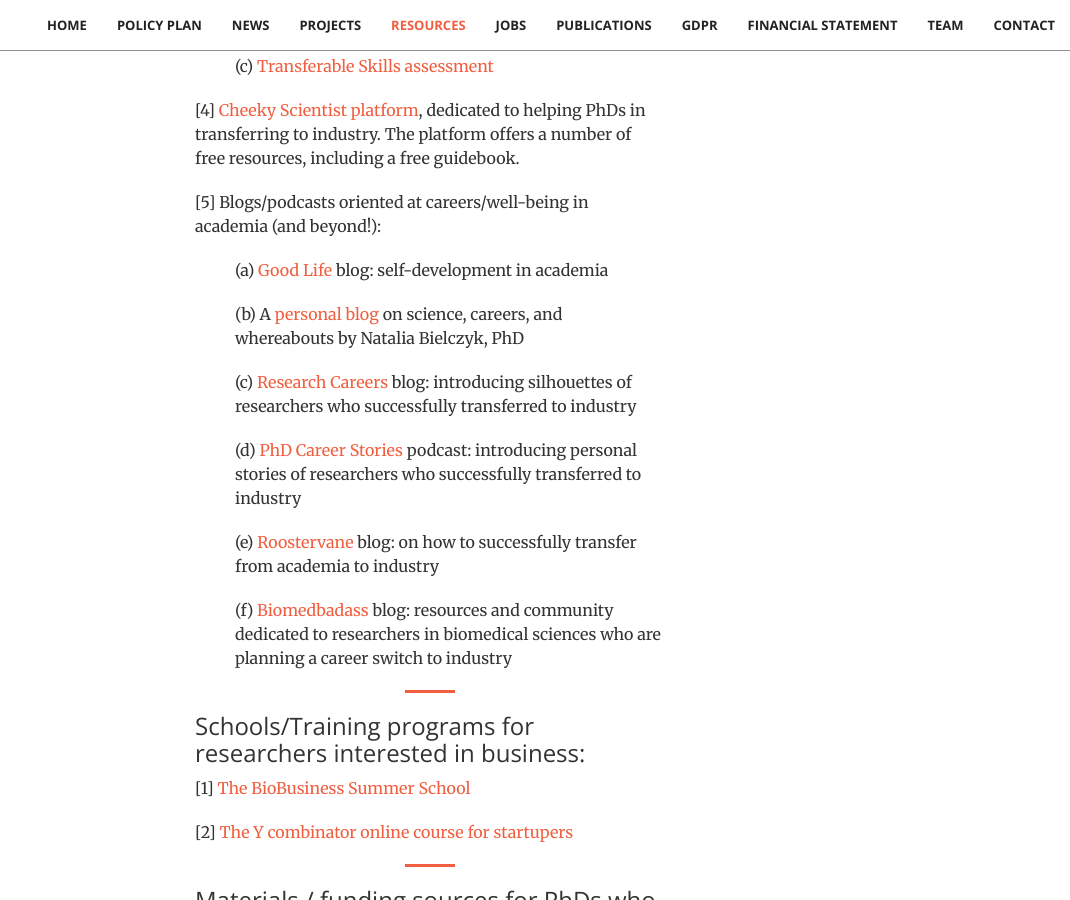
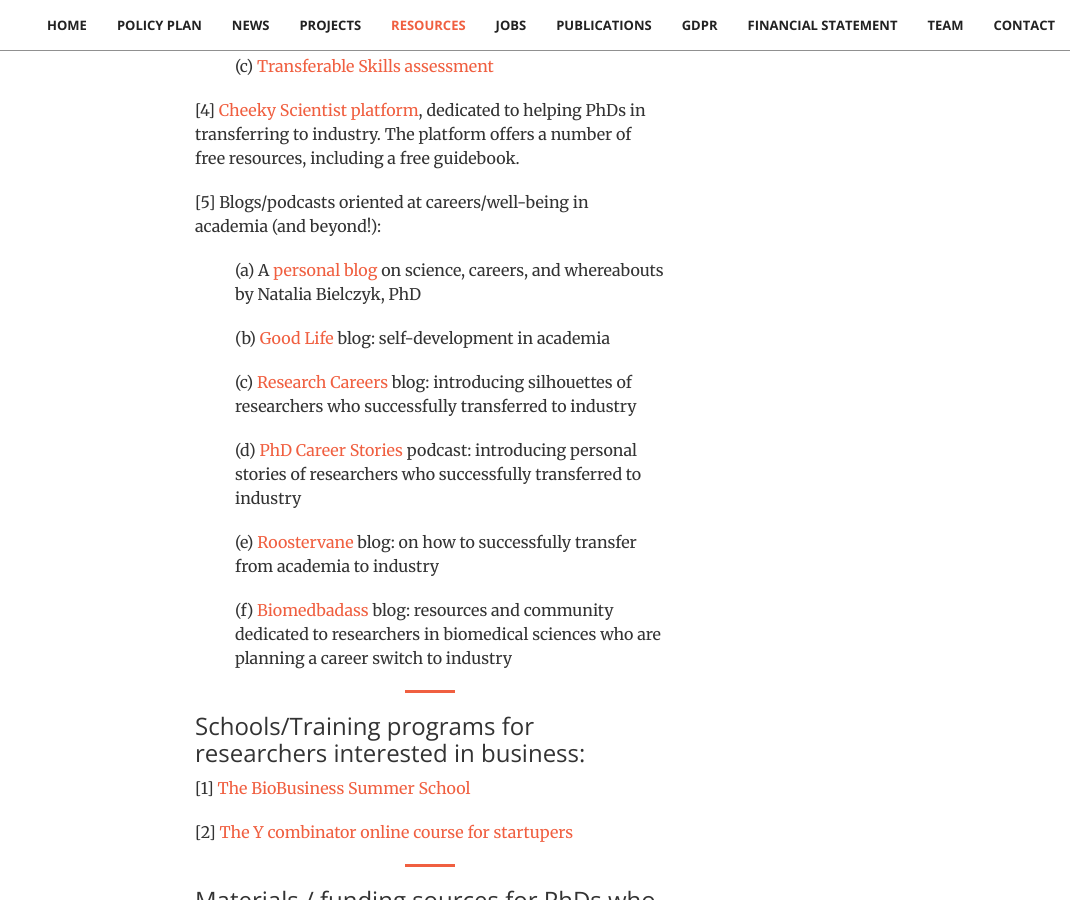
Before and after one commit to stichting-solaris/stichting-solaris.github.io, a Jekyll site: the page built from index.html, in a window 1280 px wide and 900 px high, scrolled down 15045 px. Shown: the whole window, without its empty margins (210-1280 px from the left). Built offline with Jekyll 4.4.1, drawn with Linux system fonts in a browser that asks for light colours.

Commit message:
Update resources.html

```diff
--- a/_includes/resources.html
+++ b/_includes/resources.html
@@ -123,8 +123,9 @@
 
                 <p>[5] Blogs/podcasts oriented at careers/well-being in academia (and beyond!):
 
-                <p class="tab">(a) <a href="#goodlifeblog">Good Life</a> blog: self-development in academia</p>
-                <p class="tab">(b) A <a href="https://www.nataliabielczyk.com/">personal blog</a> on science, careers, and whereabouts by Natalia Bielczyk, PhD</p>
+                <p class="tab">(a) A <a href="https://www.nataliabielczyk.com/">personal blog</a> on science, careers, and whereabouts
+                    by Natalia Bielczyk, PhD</p>
+                <p class="tab">(b) <a href="#goodlifeblog">Good Life</a> blog: self-development in academia</p>
                 <p class="tab">(c) <a href="http://research-careers.org/">Research Careers</a> blog: introducing silhouettes of
                     researchers who successfully transferred to industry</p>
                 <p class="tab">(d) <a href="http://research-careers.org/">PhD Career Stories</a> podcast: introducing personal
```
